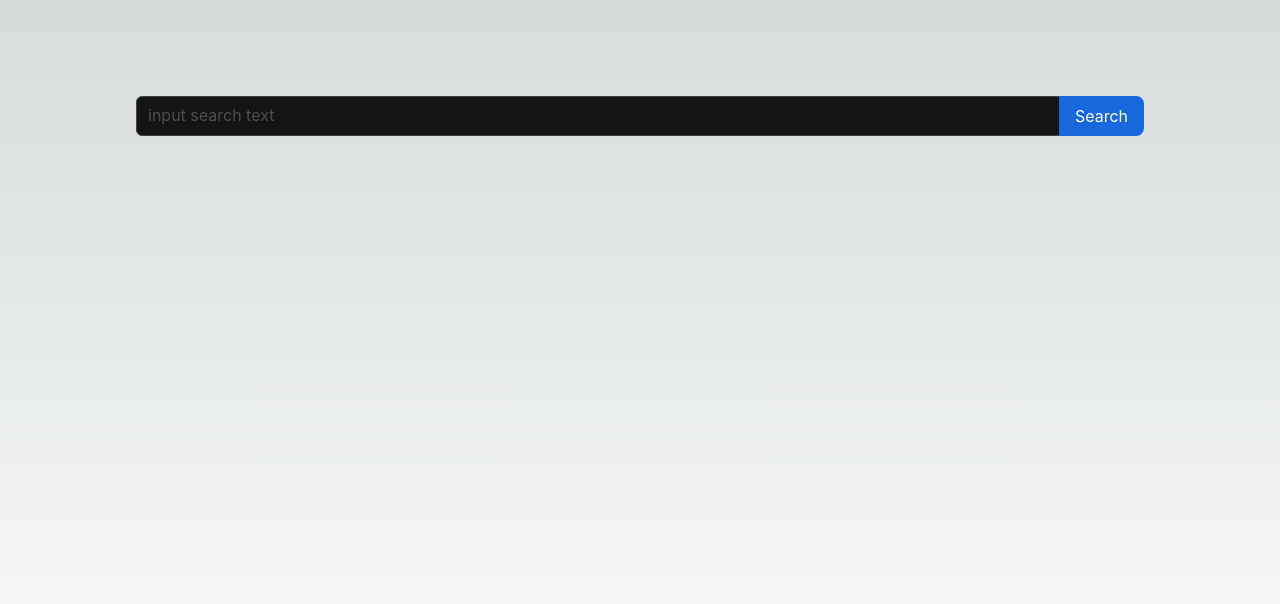
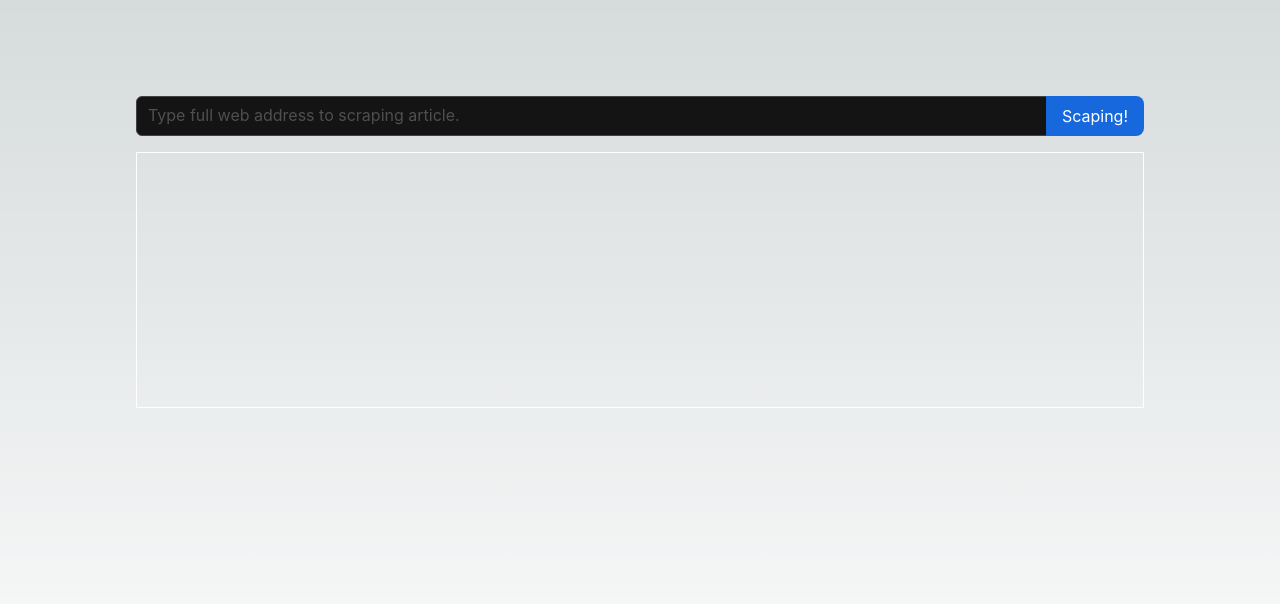
Before and after one commit to unchartedsky/demo-article-scraper, a Next.js app: page / in a window 1280 px wide. Shown: the top 604 px of the page. Built offline with nearby package versions, Linux system fonts and the light colour scheme.

Commit message:
polish code

```diff
--- a/pages/index.tsx
+++ b/pages/index.tsx
@@ -1,4 +1,4 @@
-import { Input } from 'antd';
+import { Input, Modal } from 'antd';
 import Head from 'next/head';
 import { useState } from 'react';
 import styles from '../styles/index.module.css';
@@ -6,11 +6,19 @@ import styles from '../styles/index.module.css';
 const Home = () => {
   const [htmlResult, setHtmlResult] = useState('');
 
-  const clickSearchButton = (value: string) => {
+  const clickSearchButton = (url: string) => {
+    try {
+      new URL(url);
+    } catch (error) {
+      Modal.error({
+        title: 'Error',
+        content: 'Invalid url...',
+      });
+    }
     fetch('/api/scrap', {
       method: 'POST',
       body: JSON.stringify({
-        url: value,
+        url,
       }),
       headers: {
         'Content-Type': 'application/json',
@@ -29,13 +37,13 @@ const Home = () => {
       </Head>
       <main className={styles.main}>
         <Input.Search
-          placeholder='input search text'
+          placeholder='Type full web address to scraping article.'
           allowClear
-          enterButton='Search'
+          enterButton='Scaping!'
           size='large'
           onSearch={clickSearchButton}
         />
-        <div dangerouslySetInnerHTML={{ __html: htmlResult }} />
+        <div className={styles.domContainer} dangerouslySetInnerHTML={{ __html: htmlResult }} />
       </main>
     </>
   );
--- a/styles/index.module.css
+++ b/styles/index.module.css
@@ -274,3 +274,9 @@
     transform: rotate(0deg);
   }
 }
+.domContainer {
+  border: 1px solid white;
+  margin-top: 16px;
+  min-width: 100%;
+  min-height: 256px;
+}
```
